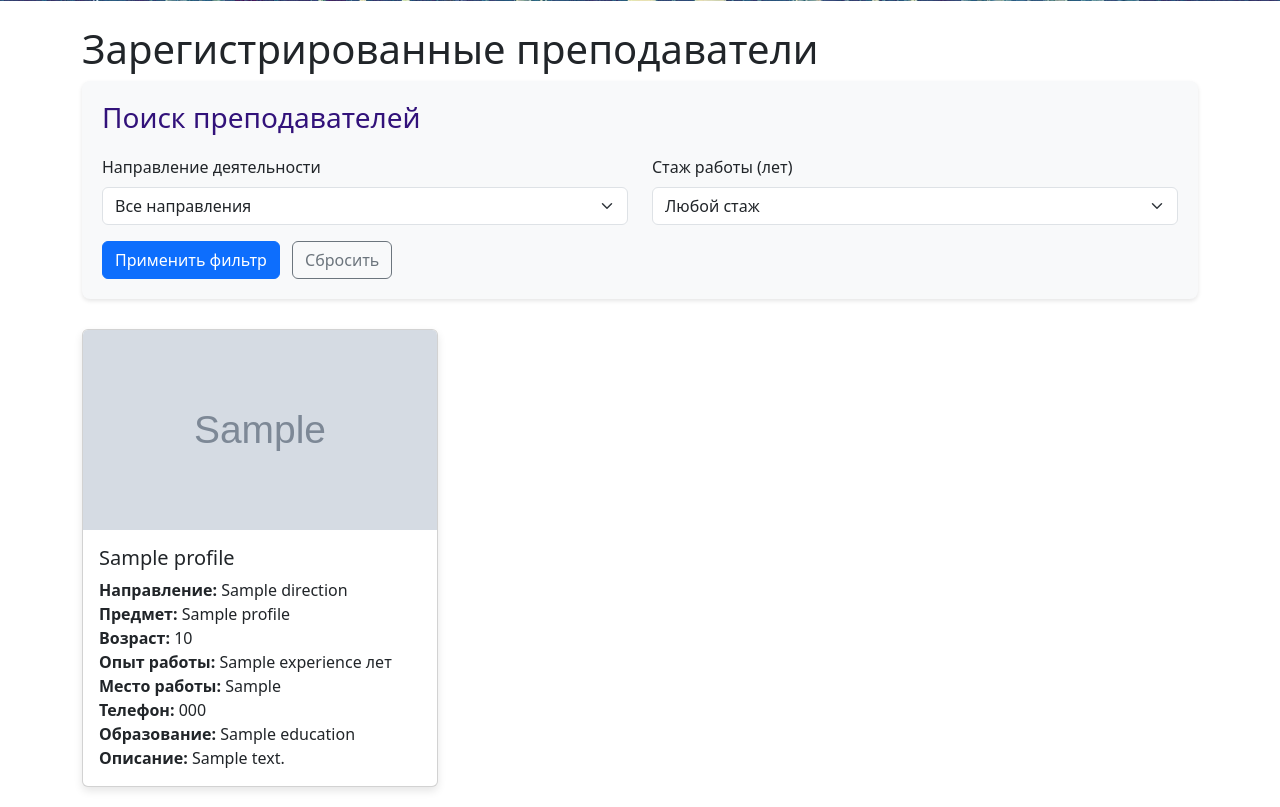
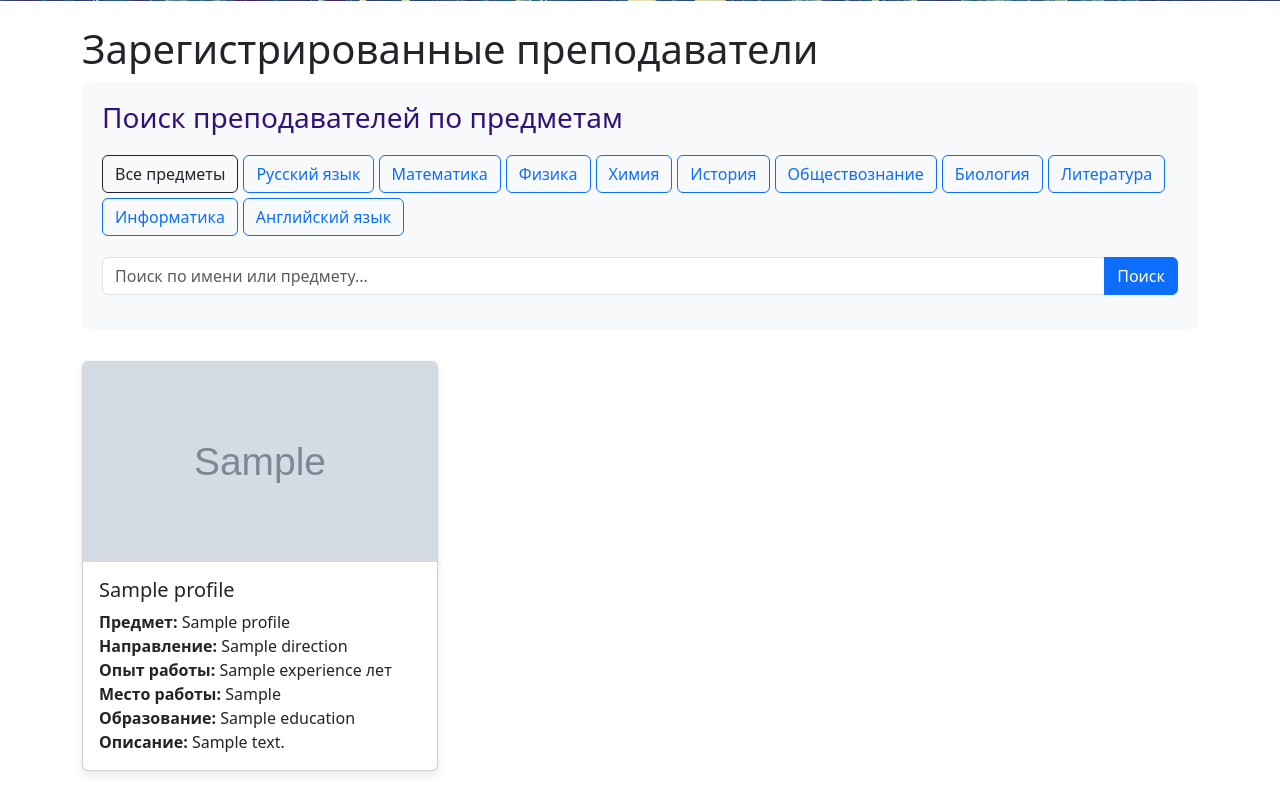
Before and after one commit to ssvXD/devHack_komandochka, a Flask app: template templates/index.html in a window 1280 px wide. Shown: the part 461-1268 px from the top of the page. After the commit the page ends 1236 px from the top, so only its background shows below. Run offline with Flask 3, Linux system fonts and the light colour scheme; the template is opened without the code that fills it: most values are stand-ins (such as "Sample title", 1, 10 or a date in 2020); grey boxes marked "Sample" are stand-in pictures; parts of the project's set-up code (start-up, migrations or seed data) failed here and were passed over.

Commit message:
Update index.html

```diff
--- a/templates/index.html
+++ b/templates/index.html
@@ -7,28 +7,21 @@
     <!-- Подключаем Bootstrap CSS -->
     <link href="https://cdn.jsdelivr.net/npm/bootstrap@5.3.0/dist/css/bootstrap.min.css" rel="stylesheet">
     <style>
-        /* Дополнительные стили для заголовка */
         .navbar-brand {
             font-size: 1.5rem;
             font-weight: bold;
         }
         .carousel-item {
             height: 400px;
-            background-size: cover;
-            background-position: center;
         }
         .carousel-item img {
             width: 100%;
             height: 100%;
             object-fit: cover;
         }
-
-        /* Пользовательский цвет для шапки */
         .custom-navbar {
-            background-color: #32127A; /* HEX: #32127A */
+            background-color: #32127A;
         }
-
-        /* Стили для карточек */
         .card {
             margin-bottom: 20px;
             box-shadow: 0 4px 8px rgba(0, 0, 0, 0.1);
@@ -41,18 +34,19 @@
             height: 200px;
             object-fit: cover;
         }
-
-        /* Стили для фильтра */
         .filter-section {
             background-color: #f8f9fa;
             padding: 20px;
             border-radius: 8px;
             margin-bottom: 30px;
-            box-shadow: 0 2px 4px rgba(0, 0, 0, 0.1);
         }
         .filter-title {
             margin-bottom: 20px;
             color: #32127A;
+        }
+        .subject-badge {
+            margin-right: 5px;
+            margin-bottom: 5px;
         }
     </style>
 </head>
@@ -68,7 +62,7 @@
             <div class="collapse navbar-collapse" id="navbarNav">
                 <ul class="navbar-nav">
                     <li class="nav-item">
-                        <a class="nav-link active" aria-current="page" href="/">Главная</a>
+                        <a class="nav-link active" href="/">Главная</a>
                     </li>
                     <li class="nav-item">
                         <a class="nav-link" href="/profiles">Анкеты</a>
@@ -85,7 +79,6 @@
     <div id="carouselExampleIndicators" class="carousel slide" data-bs-ride="carousel">
         <div class="carousel-inner">
             <div class="carousel-item active">
-                <!-- Изображение pic1.jpg -->
                 <img src="{{ url_for('static', filename='pic1.jpg') }}" class="d-block w-100" alt="Slide 1">
                 <div class="carousel-caption d-none d-md-block">
                     <h5>Анкеты для РИНХ</h5>
@@ -99,58 +92,44 @@
     <div class="container mt-4">
         <h1>Зарегистрированные преподаватели</h1>
 
-        <!-- Секция фильтрации -->
+        <!-- Секция фильтрации по предметам -->
         <div class="filter-section">
-            <h3 class="filter-title">Поиск преподавателей</h3>
-            <form id="filterForm">
-                <div class="row">
-                    <div class="col-md-6">
-                        <div class="mb-3">
-                            <label for="directionFilter" class="form-label">Направление деятельности</label>
-                            <select class="form-select" id="directionFilter">
-                                <option value="">Все направления</option>
-                                <option value="Гуманитарные науки">Гуманитарные науки</option>
-                                <option value="Технические науки">Технические науки</option>
-                                <option value="Естественные науки">Естественные науки</option>
-                                <option value="Экономика">Экономика</option>
-                                <option value="Юриспруденция">Юриспруденция</option>
-                            </select>
-                        </div>
-                    </div>
-                    <div class="col-md-6">
-                        <div class="mb-3">
-                            <label for="experienceFilter" class="form-label">Стаж работы (лет)</label>
-                            <select class="form-select" id="experienceFilter">
-                                <option value="">Любой стаж</option>
-                                <option value="1-3">1-3 года</option>
-                                <option value="3-5">3-5 лет</option>
-                                <option value="5-10">5-10 лет</option>
-                                <option value="10+">Более 10 лет</option>
-                            </select>
-                        </div>
-                    </div>
+            <h3 class="filter-title">Поиск преподавателей по предметам</h3>
+            <div class="mb-3">
+                <div id="subjectFilters" class="d-flex flex-wrap">
+                    <button type="button" class="btn btn-outline-primary subject-badge" data-subject="Все предметы">Все предметы</button>
+                    <button type="button" class="btn btn-outline-primary subject-badge" data-subject="Русский язык">Русский язык</button>
+                    <button type="button" class="btn btn-outline-primary subject-badge" data-subject="Математика">Математика</button>
+                    <button type="button" class="btn btn-outline-primary subject-badge" data-subject="Физика">Физика</button>
+                    <button type="button" class="btn btn-outline-primary subject-badge" data-subject="Химия">Химия</button>
+                    <button type="button" class="btn btn-outline-primary subject-badge" data-subject="История">История</button>
+                    <button type="button" class="btn btn-outline-primary subject-badge" data-subject="Обществознание">Обществознание</button>
+                    <button type="button" class="btn btn-outline-primary subject-badge" data-subject="Биология">Биология</button>
+                    <button type="button" class="btn btn-outline-primary subject-badge" data-subject="Литература">Литература</button>
+                    <button type="button" class="btn btn-outline-primary subject-badge" data-subject="Информатика">Информатика</button>
+                    <button type="button" class="btn btn-outline-primary subject-badge" data-subject="Английский язык">Английский язык</button>
                 </div>
-                <button type="submit" class="btn btn-primary">Применить фильтр</button>
-                <button type="reset" class="btn btn-outline-secondary ms-2">Сбросить</button>
-            </form>
+            </div>
+            <div class="input-group mb-3">
+                <input type="text" id="searchInput" class="form-control" placeholder="Поиск по имени или предмету...">
+                <button class="btn btn-primary" id="searchButton">Поиск</button>
+            </div>
         </div>
 
         <div class="row" id="profilesContainer">
             {% for profile in profiles %}
             <div class="col-md-4 profile-card"
-                 data-direction="{{ profile.direction }}"
-                 data-experience="{{ profile.experience }}">
+                 data-subject="{{ profile.subject }}"
+                 data-name="{{ profile.name }}">
                 <div class="card">
                     <img src="{{ profile.photo }}" class="card-img-top" alt="Фотография {{ profile.name }}">
                     <div class="card-body">
                         <h5 class="card-title">{{ profile.name }}</h5>
                         <p class="card-text">
+                            <strong>Предмет:</strong> {{ profile.subject }}<br>
                             <strong>Направление:</strong> {{ profile.direction }}<br>
-                            <strong>Предмет:</strong> {{ profile.subject }}<br>
-                            <strong>Возраст:</strong> {{ profile.age }}<br>
                             <strong>Опыт работы:</strong> {{ profile.experience }} лет<br>
                             <strong>Место работы:</strong> {{ profile.work_place }}<br>
-                            <strong>Телефон:</strong> {{ profile.phone }}<br>
                             <strong>Образование:</strong> {{ profile.education }}<br>
                             <strong>Описание:</strong> {{ profile.description }}
                         </p>
@@ -161,55 +140,62 @@
         </div>
     </div>
 
-    <!-- Подключаем Bootstrap JS и зависимости -->
-    <script src="https://cdn.jsdelivr.net/npm/@popperjs/core@2.11.6/dist/umd/popper.min.js"></script>
-    <script src="https://cdn.jsdelivr.net/npm/bootstrap@5.3.0/dist/js/bootstrap.min.js"></script>
+    <!-- Подключаем Bootstrap JS -->
+    <script src="https://cdn.jsdelivr.net/npm/bootstrap@5.3.0/dist/js/bootstrap.bundle.min.js"></script>
 
     <!-- Скрипт для фильтрации -->
     <script>
-        document.getElementById('filterForm').addEventListener('submit', function(e) {
-            e.preventDefault();
-            filterProfiles();
+        document.addEventListener('DOMContentLoaded', function() {
+            // Обработчики для кнопок предметов
+            document.querySelectorAll('#subjectFilters button').forEach(button => {
+                button.addEventListener('click', function() {
+                    // Удаляем активный класс у всех кнопок
+                    document.querySelectorAll('#subjectFilters button').forEach(btn => {
+                        btn.classList.remove('active');
+                        btn.classList.add('btn-outline-primary');
+                    });
+
+                    // Добавляем активный класс к текущей кнопке
+                    this.classList.add('active');
+                    this.classList.remove('btn-outline-primary');
+
+                    const subject = this.getAttribute('data-subject');
+                    filterProfilesBySubject(subject);
+                });
+            });
+
+            // Обработчик для поиска
+            document.getElementById('searchButton').addEventListener('click', function() {
+                const searchText = document.getElementById('searchInput').value.toLowerCase();
+                filterProfilesBySearch(searchText);
+            });
+
+            // По умолчанию показываем все предметы
+            document.querySelector('[data-subject="Все предметы"]').click();
         });
 
-        document.getElementById('filterForm').addEventListener('reset', function() {
-            setTimeout(filterProfiles, 0);
-        });
-
-        function filterProfiles() {
-            const directionFilter = document.getElementById('directionFilter').value;
-            const experienceFilter = document.getElementById('experienceFilter').value;
+        function filterProfilesBySubject(subject) {
             const profileCards = document.querySelectorAll('.profile-card');
 
             profileCards.forEach(card => {
-                const direction = card.getAttribute('data-direction');
-                const experience = parseInt(card.getAttribute('data-experience'));
+                const cardSubject = card.getAttribute('data-subject');
 
-                let directionMatch = true;
-                let experienceMatch = true;
+                if (subject === 'Все предметы' || cardSubject === subject) {
+                    card.style.display = 'block';
+                } else {
+                    card.style.display = 'none';
+                }
+            });
+        }
 
-                if (directionFilter && direction !== directionFilter) {
-                    directionMatch = false;
-                }
+        function filterProfilesBySearch(searchText) {
+            const profileCards = document.querySelectorAll('.profile-card');
 
-                if (experienceFilter) {
-                    switch(experienceFilter) {
-                        case '1-3':
-                            experienceMatch = experience >= 1 && experience <= 3;
-                            break;
-                        case '3-5':
-                            experienceMatch = experience >= 3 && experience <= 5;
-                            break;
-                        case '5-10':
-                            experienceMatch = experience >= 5 && experience <= 10;
-                            break;
-                        case '10+':
-                            experienceMatch = experience > 10;
-                            break;
-                    }
-                }
+            profileCards.forEach(card => {
+                const cardSubject = card.getAttribute('data-subject').toLowerCase();
+                const cardName = card.getAttribute('data-name').toLowerCase();
 
-                if (directionMatch && experienceMatch) {
+                if (cardSubject.includes(searchText) || cardName.includes(searchText)) {
                     card.style.display = 'block';
                 } else {
                     card.style.display = 'none';
```
